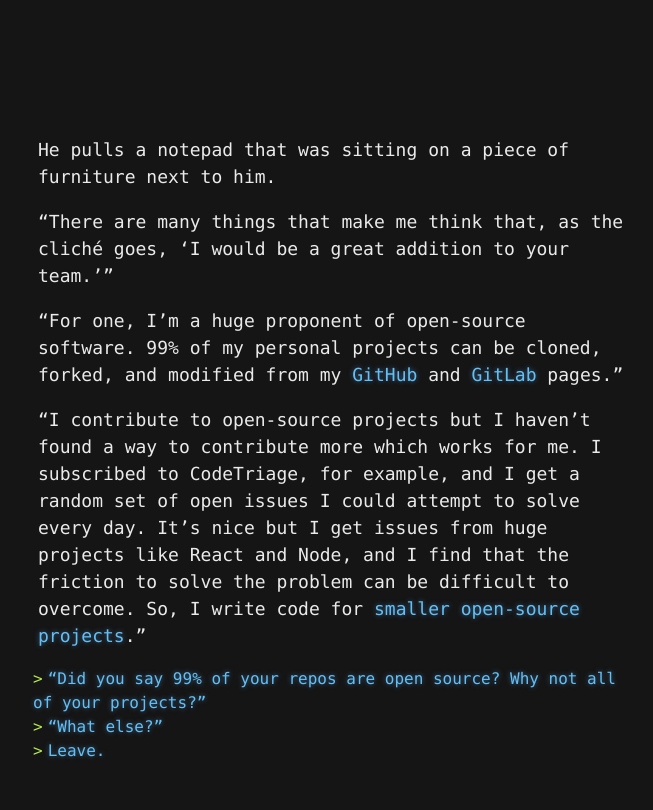
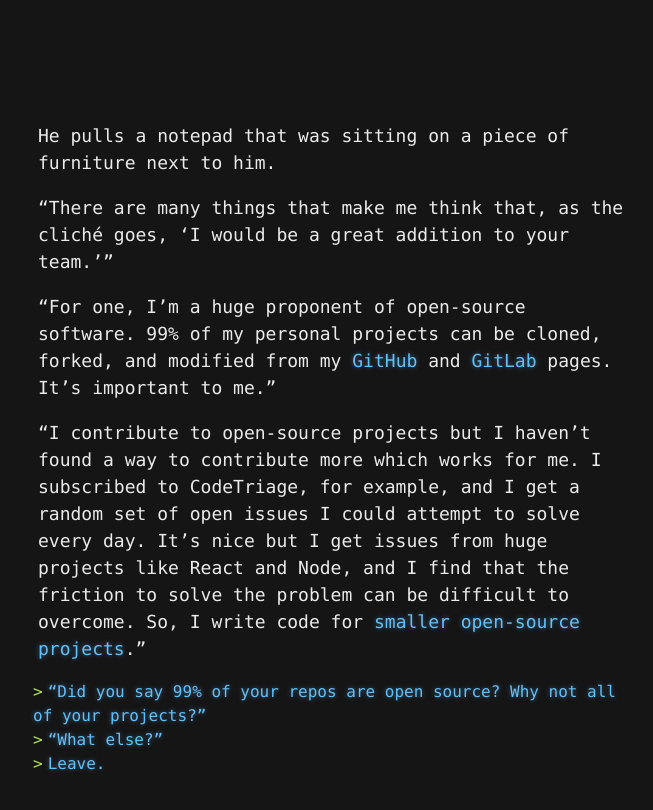
Before and after one commit to yvesgurcan/adventure, a Jekyll site: the page built from fit-what-else.md, in a window 1280 px wide. Shown: the top 810 px of the page, without its empty margins (307-960 px from the left). Built offline with Jekyll 4.4.1, drawn with Linux system fonts in a browser that asks for light colours; our own code applies the rules of GitHub Pages for plain Markdown files.

Commit message:
Update fit-what-else.md

```diff
--- a/fit-what-else.md
+++ b/fit-what-else.md
@@ -2,7 +2,7 @@ He pulls a notepad that was sitting on a piece of furniture next to him.
 
 "There are many things that make me think that, as the cliché goes, 'I would be a great addition to your team.'"
 
-"For one, I'm a huge proponent of open-source software. 99% of my personal projects can be cloned, forked, and modified from my [GitHub](https://github.com/yvesgurcan) and [GitLab](https://gitlab.com/yvesgurcan) pages."
+"For one, I'm a huge proponent of open-source software. 99% of my personal projects can be cloned, forked, and modified from my [GitHub](https://github.com/yvesgurcan) and [GitLab](https://gitlab.com/yvesgurcan) pages. It's important to me."
 
 "I contribute to open-source projects but I haven't found a way to contribute more which works for me. I subscribed to CodeTriage, for example, and I get a random set of open issues I could attempt to solve every day. It's nice but I get issues from huge projects like React and Node, and I find that the friction to solve the problem can be difficult to overcome. So, I write code for [smaller open-source projects](https://github.com/18F/us-federal-holidays/pull/11)."
 
```
